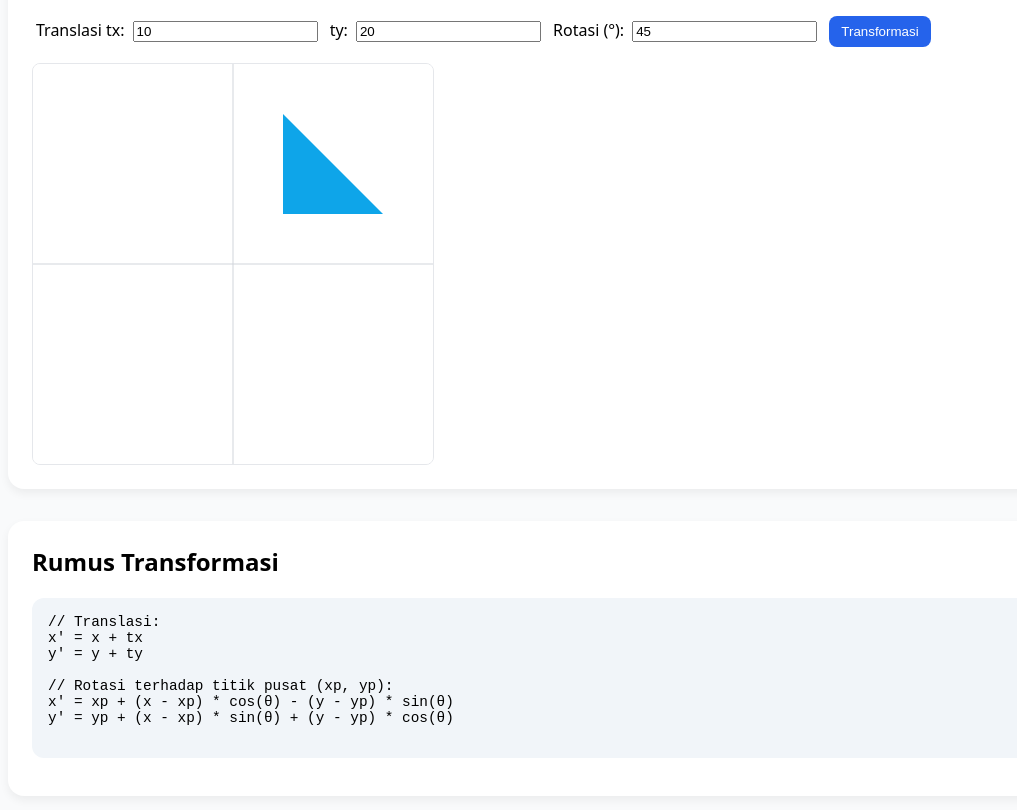
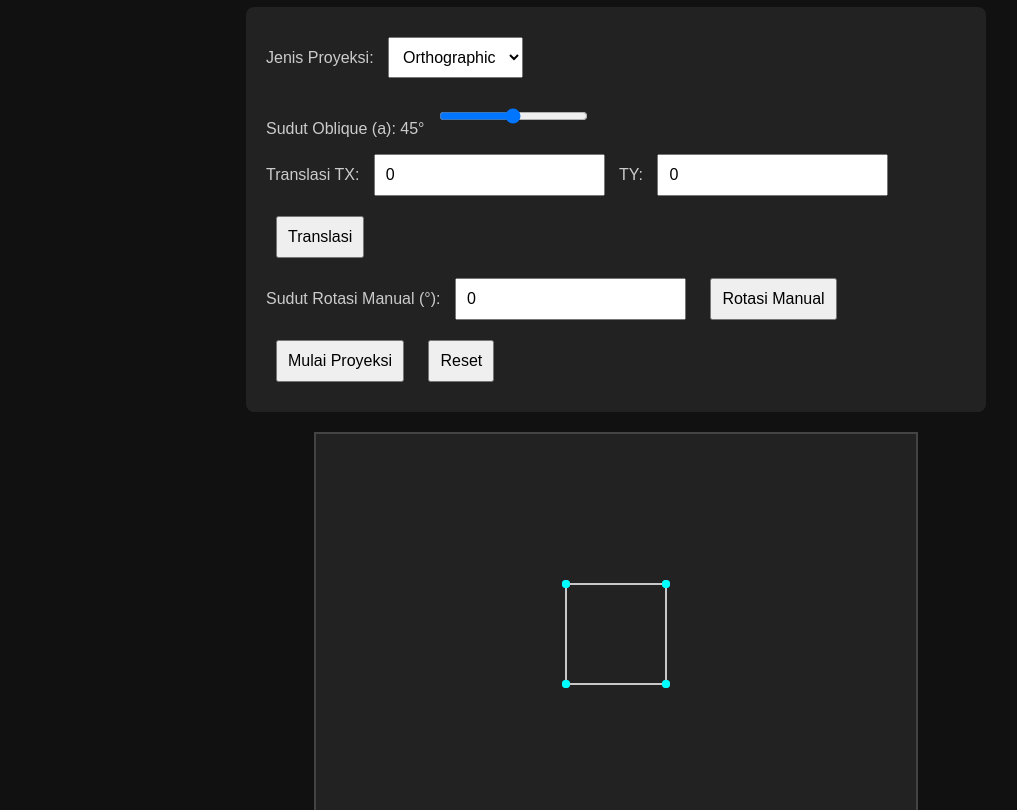
Before and after one commit to Dem1gods/Komputer-Grafik., a plain HTML site: page pertemuan8.html in a window 1280 px wide. Shown: the part 93-903 px from the top of the page, without its empty margins (24-1041 px from the left). Drawn offline with Linux system fonts and the light colour scheme.

Commit message:
Update pertemuan8.html

```diff
--- a/pertemuan8.html
+++ b/pertemuan8.html
@@ -1,134 +1,201 @@
 <!DOCTYPE html>
 <html lang="id">
 <head>
-  <meta charset="UTF-8" />
-  <meta name="viewport" content="width=device-width, initial-scale=1.0" />
-  <title>Visualisasi Transformasi 2D</title>
+  <meta charset="UTF-8">
+  <title>Transformasi, Translasi & Rotasi - Visual Interaktif</title>
   <style>
     body {
-      font-family: system-ui, sans-serif;
-      background: #f9fafb;
       margin: 0;
-      padding: 2rem;
-      display: grid;
-      gap: 2rem;
+      background: #111;
+      color: #eee;
+      font-family: Arial, sans-serif;
+      text-align: center;
+      padding: 20px;
     }
-    section {
-      background: #fff;
-      padding: 1.5rem;
-      border-radius: 1rem;
-      box-shadow: 0 4px 10px rgba(0,0,0,0.06);
+    canvas {
+      background: #222;
+      border: 2px solid #444;
+      margin: 20px auto;
+      display: block;
     }
-    h1, h2 { margin-top: 0; }
-    canvas {
-      border: 1px solid #e5e7eb;
-      border-radius: .5rem;
-      background: #fff;
-      display: block;
-      margin-top: 1rem;
+    select, button, input[type=range], input[type=number] {
+      margin: 10px;
+      padding: 10px;
+      font-size: 16px;
     }
-    label, input, select {
-      margin: .25rem;
+    .formula, .controls {
+      background: #222;
+      padding: 20px;
+      margin: 20px auto;
+      border-radius: 8px;
+      max-width: 700px;
+      text-align: left;
     }
-    button {
-      padding: .5rem .75rem;
-      border: none;
-      background: #2563eb;
-      color: white;
-      border-radius: .5rem;
-      cursor: pointer;
-      margin-left: .25rem;
-    }
-    pre.formula {
-      background: #f1f5f9;
-      padding: 1rem;
-      overflow: auto;
-      border-radius: .75rem;
-      font-size: .9rem;
+    label {
+      color: #ccc;
     }
   </style>
 </head>
 <body>
-  <section>
-    <h1>Transformasi: Translasi dan Rotasi</h1>
-    <label>Translasi tx:</label><input type="number" id="tx" value="10">
-    <label>ty:</label><input type="number" id="ty" value="20">
-    <label>Rotasi (°):</label><input type="number" id="angle" value="45">
-    <button onclick="transformShape()">Transformasi</button>
-    <canvas id="canvas" width="400" height="400"></canvas>
-  </section>
-  <section>
-    <h2>Rumus Transformasi</h2>
-    <pre class="formula">
-// Translasi:
-x' = x + tx
-y' = y + ty
+<h1>Visualisasi Transformasi, Translasi & Rotasi</h1>
+<div class="controls">
+  <label for="projectionType">Jenis Proyeksi:</label>
+  <select id="projectionType">
+    <option value="orthographic">Orthographic</option>
+    <option value="isometric">Isometric</option>
+    <option value="oblique">Oblique</option>
+    <option value="perspective">Perspective</option>
+  </select><br>
 
-// Rotasi terhadap titik pusat (xp, yp):
-x' = xp + (x - xp) * cos(θ) - (y - yp) * sin(θ)
-y' = yp + (x - xp) * sin(θ) + (y - yp) * cos(θ)
-    </pre>
-  </section>
-  <script>
-    const canvas = document.getElementById("canvas");
-    const ctx = canvas.getContext("2d");
-    const scale = 5;
-    const offsetX = canvas.width / 2;
-    const offsetY = canvas.height / 2;
+  <label>Sudut Oblique (a): <span id="angleLabel">45</span>°</label>
+  <input type="range" id="angleInput" min="0" max="90" value="45"><br>
 
-    const shape = [
-      {x: 10, y: 10},
-      {x: 30, y: 10},
-      {x: 10, y: 30},
-    ];
+  <label>Translasi TX:</label>
+  <input type="number" id="translateX" value="0">
+  <label>TY:</label>
+  <input type="number" id="translateY" value="0">
+  <button onclick="applyTranslation()">Translasi</button><br>
 
-    function clearCanvas() {
-      ctx.clearRect(0, 0, canvas.width, canvas.height);
-      ctx.fillStyle = "#fff";
-      ctx.fillRect(0, 0, canvas.width, canvas.height);
+  <label>Sudut Rotasi Manual (°):</label>
+  <input type="number" id="manualRotation" value="0">
+  <button onclick="applyManualRotation()">Rotasi Manual</button><br>
 
-      // axes
-      ctx.strokeStyle = "#d1d5db";
-      ctx.beginPath();
-      ctx.moveTo(0, offsetY);
-      ctx.lineTo(canvas.width, offsetY);
-      ctx.moveTo(offsetX, 0);
-      ctx.lineTo(offsetX, canvas.height);
-      ctx.stroke();
-    }
+  <button id="startBtn" onclick="startProjection()">Mulai Proyeksi</button>
+  <button onclick="reset()">Reset</button>
+</div>
 
-    function drawShape(points, color = "#0ea5e9") {
-      ctx.beginPath();
-      points.forEach((p, i) => {
-        const px = offsetX + p.x * scale;
-        const py = offsetY - p.y * scale;
-        i === 0 ? ctx.moveTo(px, py) : ctx.lineTo(px, py);
-      });
-      ctx.closePath();
-      ctx.fillStyle = color;
-      ctx.fill();
-    }
+<canvas id="canvas" width="600" height="400"></canvas>
 
-    function transformShape() {
-      const tx = parseFloat(document.getElementById("tx").value);
-      const ty = parseFloat(document.getElementById("ty").value);
-      const angleDeg = parseFloat(document.getElementById("angle").value);
-      const angleRad = angleDeg * Math.PI / 180;
-      const cx = 10, cy = 10; // pivot rotasi
+<div class="formula">
+  <h2>Rumus Transformasi</h2>
+  <p><strong>Translasi:</strong> x' = x + tx, y' = y + ty</p>
+  <p><strong>Rotasi (pusat (xp,yp)):</strong></p>
+  <p>x' = xp + (x - xp) * cos(θ) - (y - yp) * sin(θ)</p>
+  <p>y' = yp + (x - xp) * sin(θ) + (y - yp) * cos(θ)</p>
+</div>
 
-      const translated = shape.map(p => ({ x: p.x + tx, y: p.y + ty }));
-      const rotated = translated.map(p => ({
-        x: cx + (p.x - cx) * Math.cos(angleRad) - (p.y - cy) * Math.sin(angleRad),
-        y: cy + (p.x - cx) * Math.sin(angleRad) + (p.y - cy) * Math.cos(angleRad)
-      }));
+<script>
+const canvas = document.getElementById('canvas');
+const ctx = canvas.getContext('2d');
+const angleInput = document.getElementById('angleInput');
+const angleLabel = document.getElementById('angleLabel');
+const projectionType = document.getElementById('projectionType');
 
-      clearCanvas();
-      drawShape(shape, "#0ea5e9");
-      drawShape(rotated, "#ef4444");
-    }
+let cubeVertices = [];
+let rotationAngle = 0;
 
-    clearCanvas();
-    drawShape(shape);
-  </script>
+function generateCube(size = 100) {
+  const s = size / 2;
+  cubeVertices = [
+    { x: -s, y: -s, z: -s }, { x: s, y: -s, z: -s },
+    { x: s, y: s, z: -s }, { x: -s, y: s, z: -s },
+    { x: -s, y: -s, z: s }, { x: s, y: -s, z: s },
+    { x: s, y: s, z: s }, { x: -s, y: s, z: s },
+  ];
+}
+
+function toRadians(deg) {
+  return deg * Math.PI / 180;
+}
+
+function rotateY(p, angle) {
+  const rad = toRadians(angle);
+  const cos = Math.cos(rad);
+  const sin = Math.sin(rad);
+  return {
+    x: p.x * cos - p.z * sin,
+    y: p.y,
+    z: p.x * sin + p.z * cos
+  };
+}
+
+function project(p, type, angleDeg) {
+  const angle = toRadians(angleDeg);
+  switch (type) {
+    case 'orthographic': return { x: p.x, y: p.y };
+    case 'isometric': return {
+      x: (p.x - p.z) * Math.cos(Math.PI / 6),
+      y: (p.y - p.z) * Math.sin(Math.PI / 6)
+    };
+    case 'oblique': return {
+      x: p.x + p.z * Math.cos(angle),
+      y: p.y + p.z * Math.sin(angle)
+    };
+    case 'perspective':
+      const factor = 1 / (1 + p.z * 0.002);
+      return { x: p.x * factor, y: p.y * factor };
+    default: return { x: p.x, y: p.y };
+  }
+}
+
+function drawCube(angleY = 0) {
+  ctx.clearRect(0, 0, canvas.width, canvas.height);
+  const type = projectionType.value;
+  const angle = parseInt(angleInput.value);
+  const rotated = cubeVertices.map(v => rotateY(v, angleY));
+  const projected = rotated.map(p => {
+    const proj = project(p, type, angle);
+    return { x: 300 + proj.x, y: 200 - proj.y };
+  });
+
+  const edges = [
+    [0,1],[1,2],[2,3],[3,0],
+    [4,5],[5,6],[6,7],[7,4],
+    [0,4],[1,5],[2,6],[3,7]
+  ];
+  ctx.strokeStyle = "white";
+  ctx.fillStyle = "aqua";
+  edges.forEach(([a, b]) => {
+    ctx.beginPath();
+    ctx.moveTo(projected[a].x, projected[a].y);
+    ctx.lineTo(projected[b].x, projected[b].y);
+    ctx.stroke();
+  });
+  projected.forEach(p => {
+    ctx.beginPath();
+    ctx.arc(p.x, p.y, 4, 0, 2 * Math.PI);
+    ctx.fill();
+  });
+}
+
+function startProjection() {
+  rotationAngle += 15;
+  drawCube(rotationAngle);
+}
+
+function reset() {
+  generateCube();
+  drawCube(0);
+}
+
+function applyTranslation() {
+  const tx = parseFloat(document.getElementById('translateX').value);
+  const ty = parseFloat(document.getElementById('translateY').value);
+  cubeVertices = cubeVertices.map(p => ({ ...p, x: p.x + tx, y: p.y + ty }));
+  drawCube(rotationAngle);
+}
+
+function applyManualRotation() {
+  const angleDeg = parseFloat(document.getElementById('manualRotation').value);
+  const rad = toRadians(angleDeg);
+  const cos = Math.cos(rad);
+  const sin = Math.sin(rad);
+  cubeVertices = cubeVertices.map(p => {
+    return {
+      x: p.x * cos - p.y * sin,
+      y: p.x * sin + p.y * cos,
+      z: p.z
+    };
+  });
+  drawCube(rotationAngle);
+}
+
+angleInput.addEventListener('input', () => {
+  angleLabel.textContent = angleInput.value;
+  drawCube(rotationAngle);
+});
+
+reset();
+</script>
 </body>
 </html>
```
